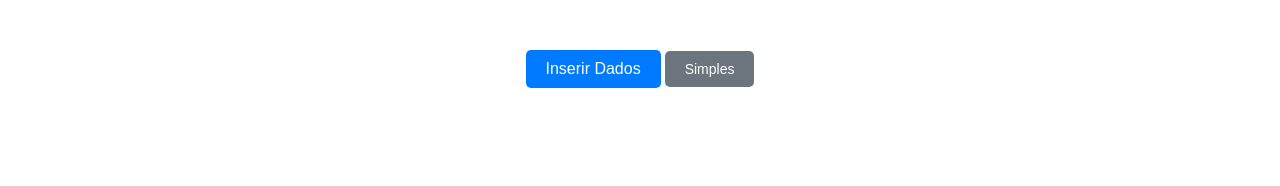
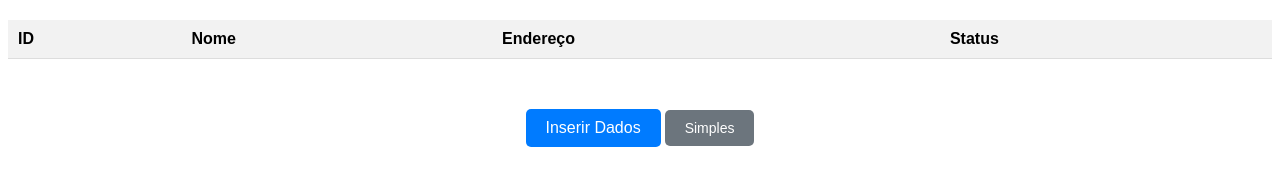
Before and after one commit to Fagner2002/nodeJs, a website: page public/index.html in a window 1280 px wide. Drawn offline with Linux system fonts and the light colour scheme.

Commit message:
Update index.html

```diff
--- a/public/index.html
+++ b/public/index.html
@@ -28,15 +28,48 @@
       cursor: pointer;
       font-size: 14px;
     }
+
+  /* Estilos para a tabela */
+  .tabela {
+    width: 100%;
+    border-collapse: collapse;
+    margin-top: 20px;
+    font-family: Arial, sans-serif;
+  }
+  .tabela th, .tabela td {
+    padding: 10px;
+    text-align: left;
+    border-bottom: 1px solid #ddd;
+  }
+  .tabela th {
+    background-color: #f2f2f2;
+  }
   </style>
 </head>
 <body>
+
+  <div>
+    <table class="tabela" id="customerTable">
+      <thead>
+        <tr>
+          <th>ID</th>
+          <th>Nome</th>
+          <th>Endereço</th>
+          <th>Status</th>
+        </tr>
+      </thead>
+      <tbody>
+      </tbody>
+    </table>
+  </div>
+
   <div class="container">
     <button class="botao-principal" id="insertButton">Inserir Dados</button>
     <button class="botao-secundario" id="testeButton">Simples</button>
   </div>
 
   <script>
+
     document.getElementById("insertButton").addEventListener("click", async () => {
       try {
         const response = await fetch('/insertData');
@@ -52,7 +85,6 @@
         const response = await fetch('http://localhost:8081/insertTeste', {
           method: 'POST', // Defina o método para POST
         });
-
         const data = await response.json();
         alert(data.message);
         console.log(data);
```
